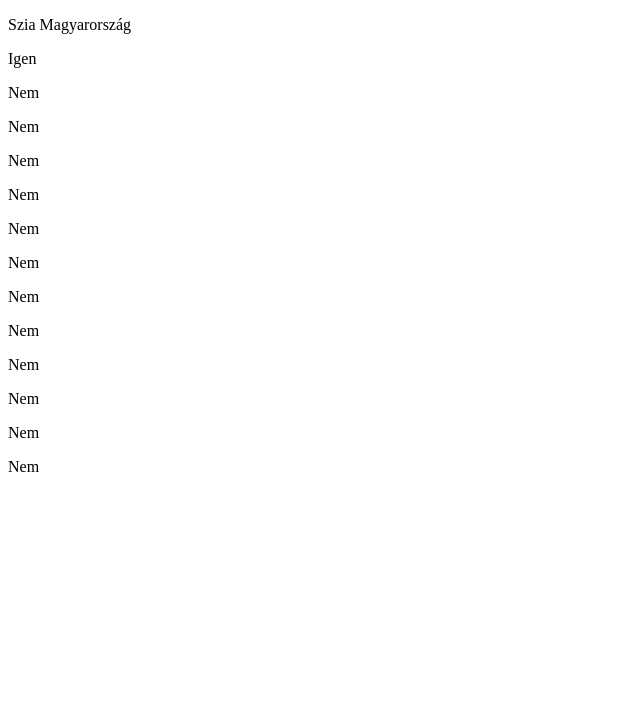
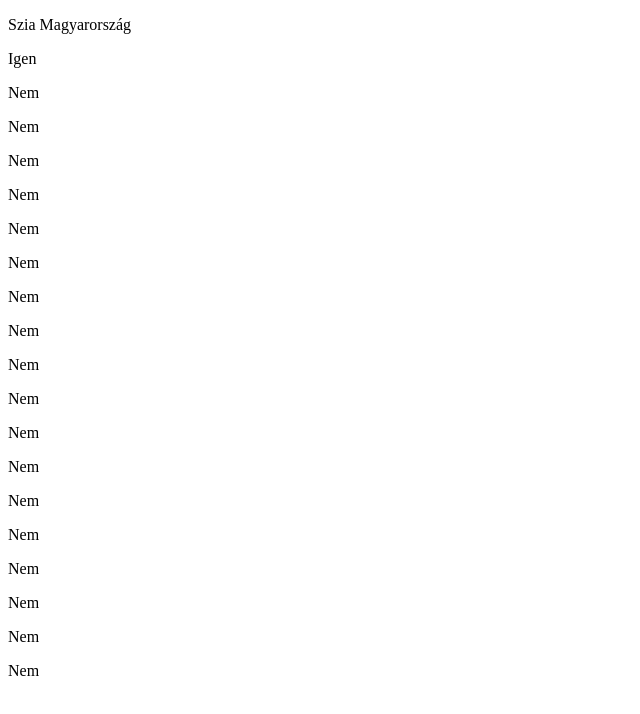
Before and after one commit to Ben-ceh/ParosMunka, a plain HTML site: page index.html in a window 1280 px wide. Shown: the whole page, without its empty margins (0-640 px from the left). Drawn offline with Linux system fonts and the light colour scheme.

Commit message:
Szia asd

```diff
--- a/index.html
+++ b/index.html
@@ -20,5 +20,11 @@
     <p>Nem</p>
     <p>Nem</p>
     <p>Nem</p>
+    <p>Nem</p>
+    <p>Nem</p>
+    <p>Nem</p>
+    <p>Nem</p>
+    <p>Nem</p>
+    <p>Nem</p>
 </body>
 </html>
```
